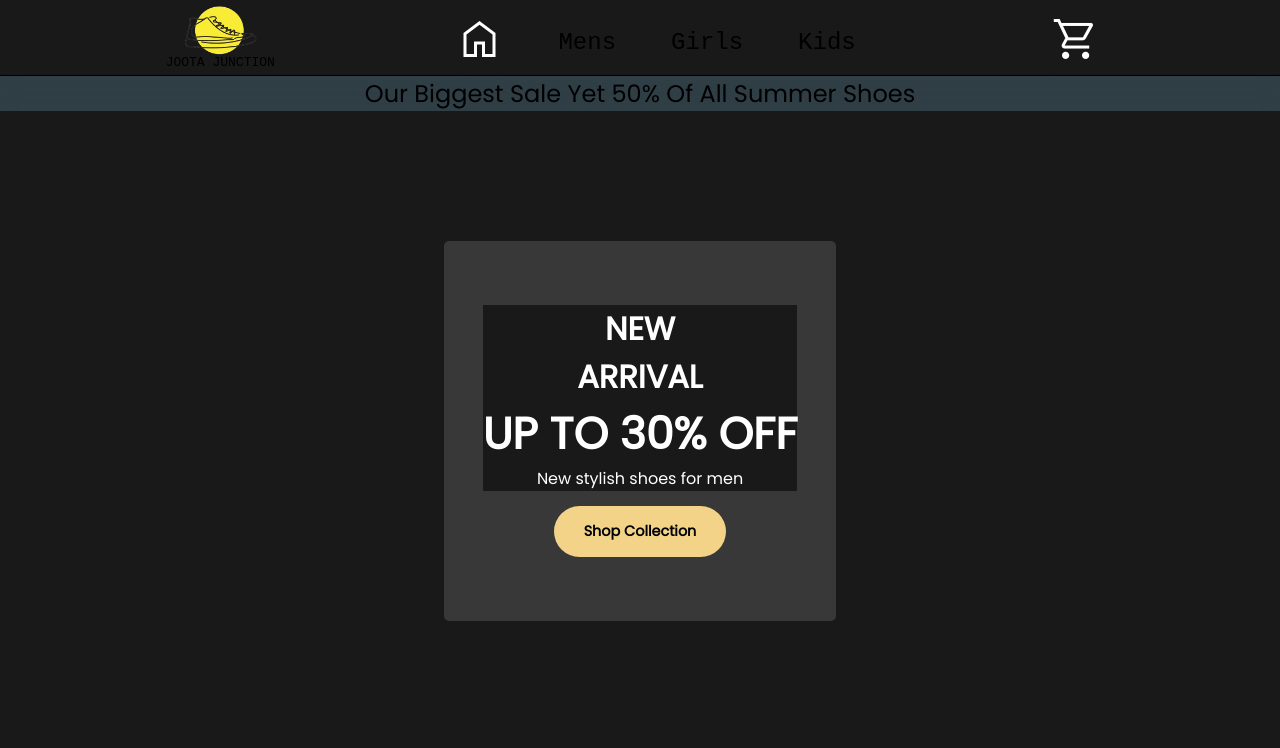
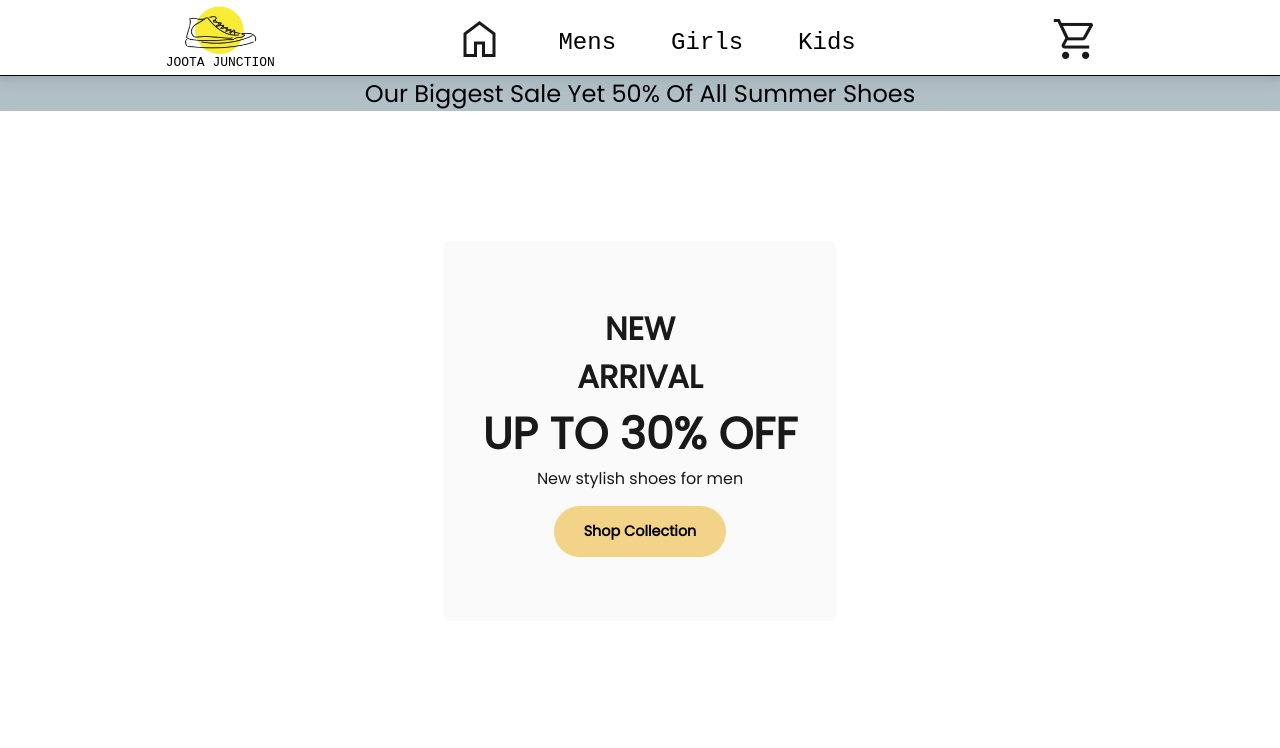
Before and after one commit to sameerk012/jootajunction, a plain HTML site: page index.html in a window 1280 px wide. Shown: the top 748 px of the page. Drawn offline with nearby package versions, Linux system fonts and the light colour scheme; a web font is replaced by a local one.

Commit message:
Update style.css
light tone added

```diff
--- a/style.css
+++ b/style.css
@@ -21,8 +21,6 @@ font-family: 'Poppins', sans-serif;
     color: var(--black);
     font-family: 'Ubuntu', sans-serif;
     font-family: 'Poppins', sans-serif;
-    background-color: var(--black);
-    color: white;
 }
 body{
     width: 100%;
@@ -129,7 +127,6 @@ body{
 }
 .card *{
     color: var(--black);
-    color: white;
 }
 .card h1{
     font-size: 4vh;
```
